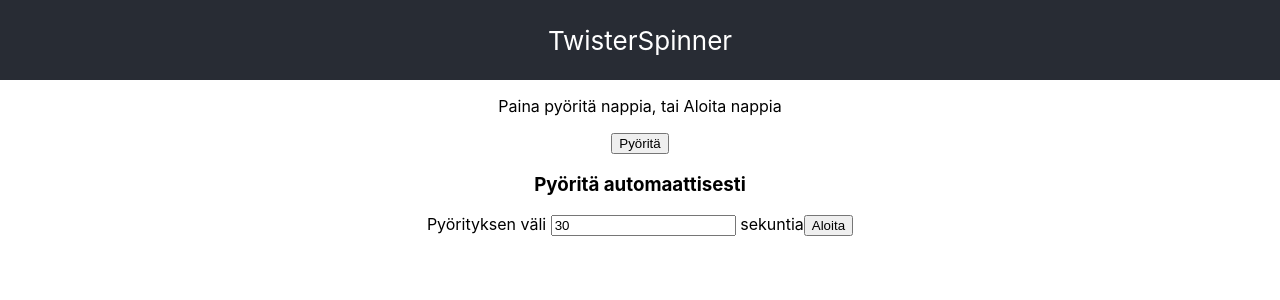
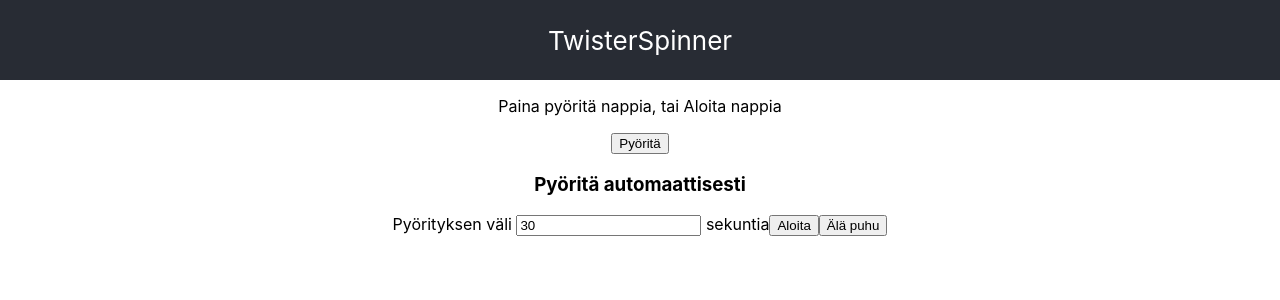
Before and after one commit to akauste/twisterspinner, a React (Create React App) app: page / in a window 1280 px wide. Shown: the top 300 px of the page. Built offline with nearby package versions, Linux system fonts and the light colour scheme.

Commit message:
Add speach synthesis

```diff
--- a/src/components/Spinner.js
+++ b/src/components/Spinner.js
@@ -15,6 +15,14 @@ const Spinner = () => {
   const secondsRef = useRef();
   const [result, setResult] = useState('Paina pyöritä nappia, tai Aloita nappia');
   const [timer, setTimer] = useState();
+  const [speak, setSpeak] = useState(true);
+
+  const sayResult = (text) => {
+    if(window.SpeechSynthesis) {
+      let utterance = new SpeechSynthesisUtterance(text);
+      speechSynthesis.speak(utterance);
+    }
+  };
 
   const spinHandler = (event) => {
     if(event) {
@@ -22,6 +30,9 @@ const Spinner = () => {
     }
     let res = results[Math.floor(Math.random() * results.length)];
     setResult(res);
+    if(speak) {
+      sayResult(res);
+    }
   }
   const setTimerHandler = (event) => {
     if(timer) {
@@ -30,10 +41,17 @@ const Spinner = () => {
       console.log('Stop the timer');
     }
     else {
+      // Do the first round immediately, then the next one timed
+      spinHandler();
       console.log('Start the timer');
       setTimer(setInterval(() => { spinHandler() }, +secondsRef.current.value * 1000));
     }
   };
+
+  const toggleSpeak = (event) => {
+    event.preventDefault();
+    setSpeak(speak => !speak);
+  }
 
   return <>
     <p>{ result }</p>
@@ -41,6 +59,7 @@ const Spinner = () => {
     <h3>Pyöritä automaattisesti</h3>
     Pyörityksen väli <input type="number" defaultValue="30" ref={secondsRef} /> sekuntia
     <button type="button" onClick={setTimerHandler}>{ timer ? 'Lopeta' : 'Aloita'}</button>
+    <button type="button" onClick={toggleSpeak}>{speak ? 'Älä puhu' : 'Puhu'}</button>
   </>;
 }
 
```
